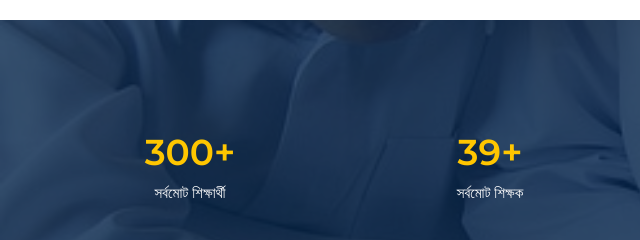
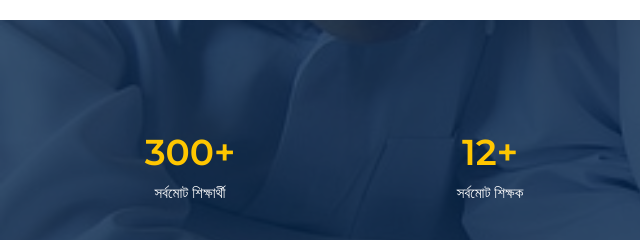
Before and after one commit to Atik-Hasan-8/Daii, a plain HTML site: page about.html in a window 1280 px wide. Shown: the part 1640-1880 px from the top of the page, 0-640 px from the left. Drawn offline with Linux system fonts and the light colour scheme; some packages are replaced by stand-ins of ours.

Commit message:
Update about.html

```diff
--- a/about.html
+++ b/about.html
@@ -251,7 +251,7 @@
 
                 <div class="col-lg-3 col-sm-6">
                     <div class="singel-counter text-center mt-40">
-                        <span><span class="counter">39</span>+</span>
+                        <span><span class="counter">12</span>+</span>
                         <p>সর্বমোট শিক্ষক</p>
                     </div> <!-- singel counter -->
                 </div>
```
